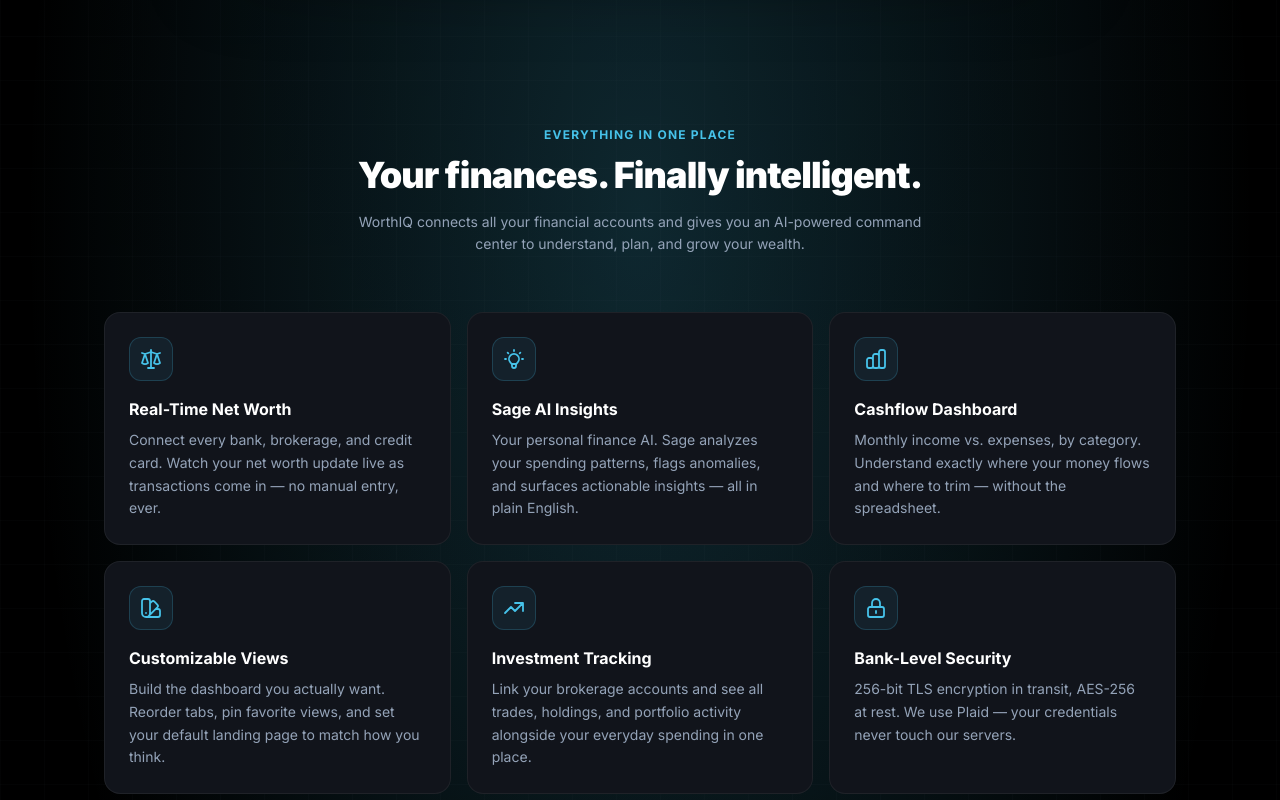
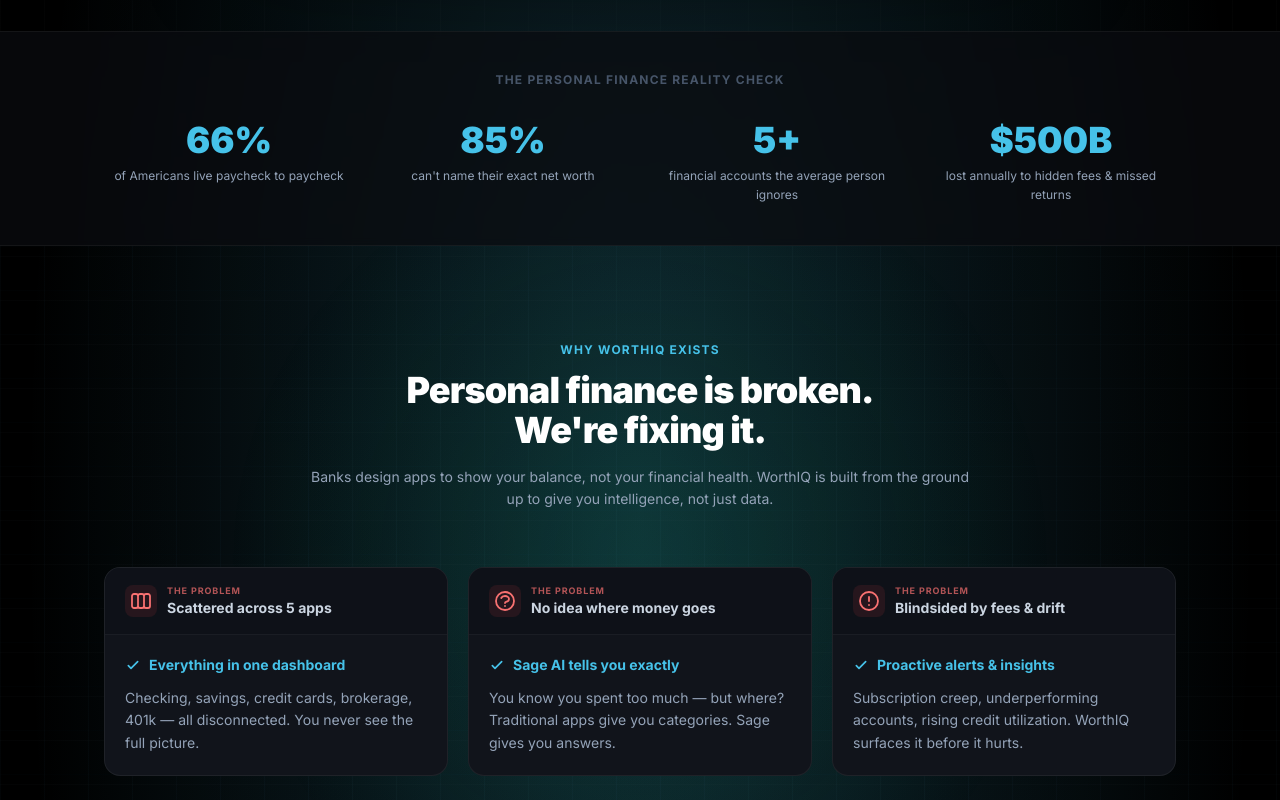
Before and after one commit to jarodpinto-arch/worthiq, a Next.js app in the folder frontend/: page / in a window 1280 px wide. Shown: the part 1020-1820 px from the top of the page. Built offline with nearby package versions, Linux system fonts and the light colour scheme.

Commit message:
Restore stats and problem section

```diff
--- a/frontend/src/app/page.tsx
+++ b/frontend/src/app/page.tsx
@@ -4,6 +4,61 @@ import { TransitionLink } from "../components/PageTransitionProvider";
 import { Footer } from "../components/Footer";
 
 // ─── Feature data ──────────────────────────────────────────────────────────────
+
+const STATS = [
+  { value: "66%", label: "of Americans live paycheck to paycheck" },
+  { value: "85%", label: "can't name their exact net worth" },
+  { value: "5+", label: "financial accounts the average person ignores" },
+  { value: "$500B", label: "lost annually to hidden fees & missed returns" },
+];
+
+const PAIN_POINTS = [
+  {
+    icon: (
+      <svg className="h-6 w-6" fill="none" stroke="currentColor" viewBox="0 0 24 24">
+        <path
+          strokeLinecap="round"
+          strokeLinejoin="round"
+          strokeWidth={1.8}
+          d="M9 17V7m0 10a2 2 0 01-2 2H5a2 2 0 01-2-2V7a2 2 0 012-2h2a2 2 0 012 2m0 10a2 2 0 002 2h2a2 2 0 002-2M9 7a2 2 0 012-2h2a2 2 0 012 2m0 10V7m0 10a2 2 0 002 2h2a2 2 0 002-2V7a2 2 0 00-2-2h-2a2 2 0 00-2 2"
+        />
+      </svg>
+    ),
+    problem: "Scattered across 5 apps",
+    solution: "Everything in one dashboard",
+    desc: "Checking, savings, credit cards, brokerage, 401k — all disconnected. You never see the full picture.",
+  },
+  {
+    icon: (
+      <svg className="h-6 w-6" fill="none" stroke="currentColor" viewBox="0 0 24 24">
+        <path
+          strokeLinecap="round"
+          strokeLinejoin="round"
+          strokeWidth={1.8}
+          d="M8.228 9c.549-1.165 2.03-2 3.772-2 2.21 0 4 1.343 4 3 0 1.4-1.278 2.575-3.006 2.907-.542.104-.994.54-.994 1.093m0 3h.01M21 12a9 9 0 11-18 0 9 9 0 0118 0z"
+        />
+      </svg>
+    ),
+    problem: "No idea where money goes",
+    solution: "Sage AI tells you exactly",
+    desc: "You know you spent too much — but where? Traditional apps give you categories. Sage gives you answers.",
+  },
+  {
+    icon: (
+      <svg className="h-6 w-6" fill="none" stroke="currentColor" viewBox="0 0 24 24">
+        <path
+          strokeLinecap="round"
+          strokeLinejoin="round"
+          strokeWidth={1.8}
+          d="M12 8v4m0 4h.01M21 12a9 9 0 11-18 0 9 9 0 0118 0z"
+        />
+      </svg>
+    ),
+    problem: "Blindsided by fees & drift",
+    solution: "Proactive alerts & insights",
+    desc: "Subscription creep, underperforming accounts, rising credit utilization. WorthIQ surfaces it before it hurts.",
+  },
+];
 
 const FEATURES = [
   {
@@ -198,6 +253,77 @@ export default function Home() {
         </div>
       </main>
 
+      {/* ── Stats Bar ──────────────────────────────────────────────────────── */}
+      <section className="relative z-10 border-y border-white/[0.05] bg-[#0a0c10]/70 backdrop-blur-sm">
+        <div className="mx-auto max-w-6xl px-6 py-10 sm:px-10">
+          <p className="mb-8 text-center text-xs font-bold uppercase tracking-widest text-slate-600">
+            The personal finance reality check
+          </p>
+          <div className="grid grid-cols-2 gap-6 sm:grid-cols-4">
+            {STATS.map((s) => (
+              <div key={s.value} className="text-center">
+                <p className="text-3xl font-black text-[#46c2e9] sm:text-4xl">{s.value}</p>
+                <p className="mt-1.5 text-xs leading-relaxed text-slate-400">{s.label}</p>
+              </div>
+            ))}
+          </div>
+        </div>
+      </section>
+
+      {/* ── Problem / Solution ─────────────────────────────────────────────── */}
+      <section className="relative z-10 overflow-hidden">
+        <div className="absolute inset-0 bg-[radial-gradient(circle_at_center,rgba(16,185,129,0.12),transparent_58%)]" aria-hidden />
+        <div className="absolute inset-0 opacity-[0.06]" aria-hidden
+          style={{
+            backgroundImage:
+              "linear-gradient(rgba(70,194,233,0.22) 1px, transparent 1px), linear-gradient(90deg, rgba(70,194,233,0.22) 1px, transparent 1px)",
+            backgroundSize: "44px 44px",
+          }}
+        />
+        <div className="relative mx-auto max-w-6xl px-6 py-24 sm:px-10">
+          <div className="mb-14 text-center">
+            <p className="text-xs font-bold uppercase tracking-widest text-[#46c2e9]">Why WorthIQ exists</p>
+            <h2 className="mt-3 text-3xl font-black tracking-tight text-white sm:text-4xl">
+              Personal finance is broken.<br />We&apos;re fixing it.
+            </h2>
+            <p className="mx-auto mt-4 max-w-2xl text-sm leading-relaxed text-slate-400">
+              Banks design apps to show your balance, not your financial health. WorthIQ is built from the ground up to give you intelligence, not just data.
+            </p>
+          </div>
+
+          <div className="grid gap-5 sm:grid-cols-3">
+            {PAIN_POINTS.map((p) => (
+              <div
+                key={p.problem}
+                className="overflow-hidden rounded-2xl border border-white/[0.06] bg-[#11141b]"
+              >
+                <div className="border-b border-white/[0.05] bg-[#0e1118] px-5 py-4">
+                  <div className="flex items-center gap-2.5">
+                    <div className="flex h-8 w-8 items-center justify-center rounded-lg bg-red-500/10 text-red-400">
+                      {p.icon}
+                    </div>
+                    <div>
+                      <p className="text-[9px] font-bold uppercase tracking-widest text-red-400/70">The problem</p>
+                      <p className="text-sm font-bold text-slate-300">{p.problem}</p>
+                    </div>
+                  </div>
+                </div>
+
+                <div className="px-5 py-5">
+                  <div className="mb-3 flex items-center gap-2">
+                    <svg className="h-4 w-4 flex-shrink-0 text-[#46c2e9]" fill="none" stroke="currentColor" viewBox="0 0 24 24">
+                      <path strokeLinecap="round" strokeLinejoin="round" strokeWidth={2.5} d="M5 13l4 4L19 7" />
+                    </svg>
+                    <p className="text-sm font-bold text-[#46c2e9]">{p.solution}</p>
+                  </div>
+                  <p className="text-sm leading-relaxed text-slate-400">{p.desc}</p>
+                </div>
+              </div>
+            ))}
+          </div>
+        </div>
+      </section>
+
       {/* ── Features ────────────────────────────────────────────────────────── */}
       <section className="relative z-10 mx-auto max-w-6xl px-6 py-24 sm:px-10">
         <div className="mb-14 text-center">
```
